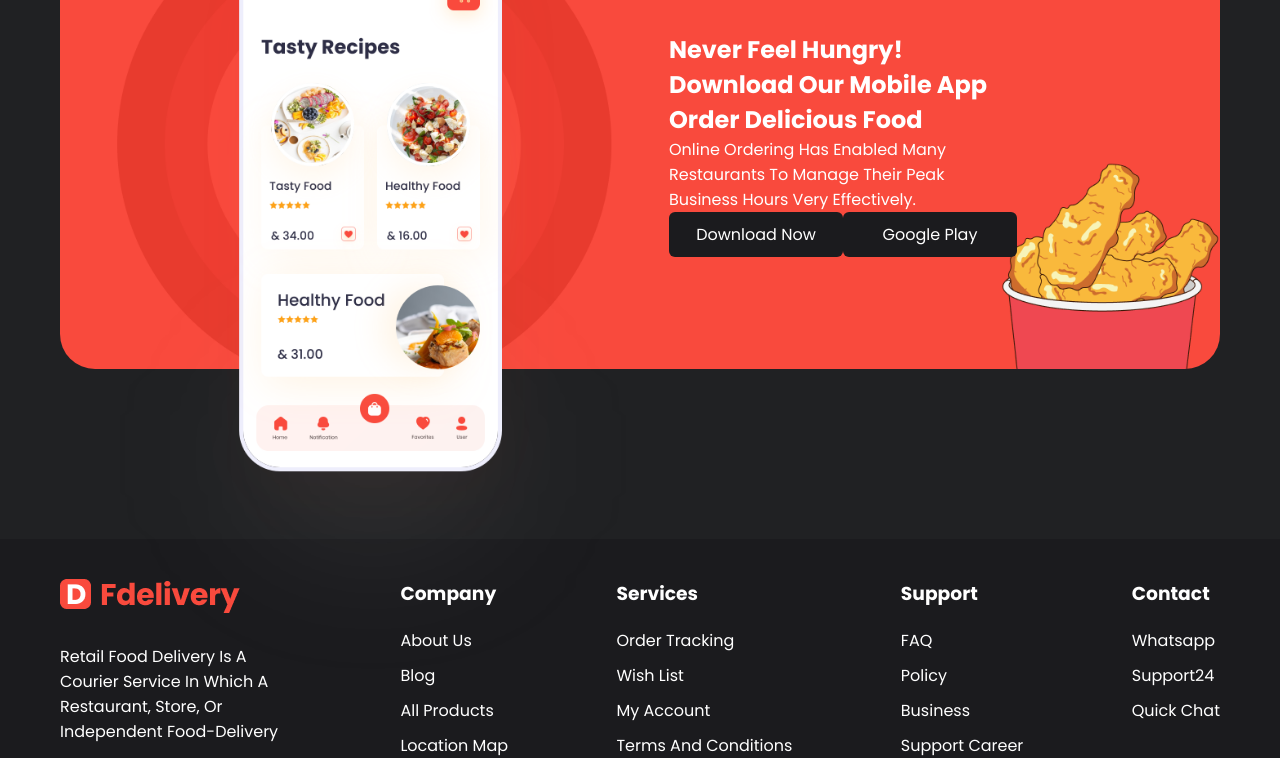
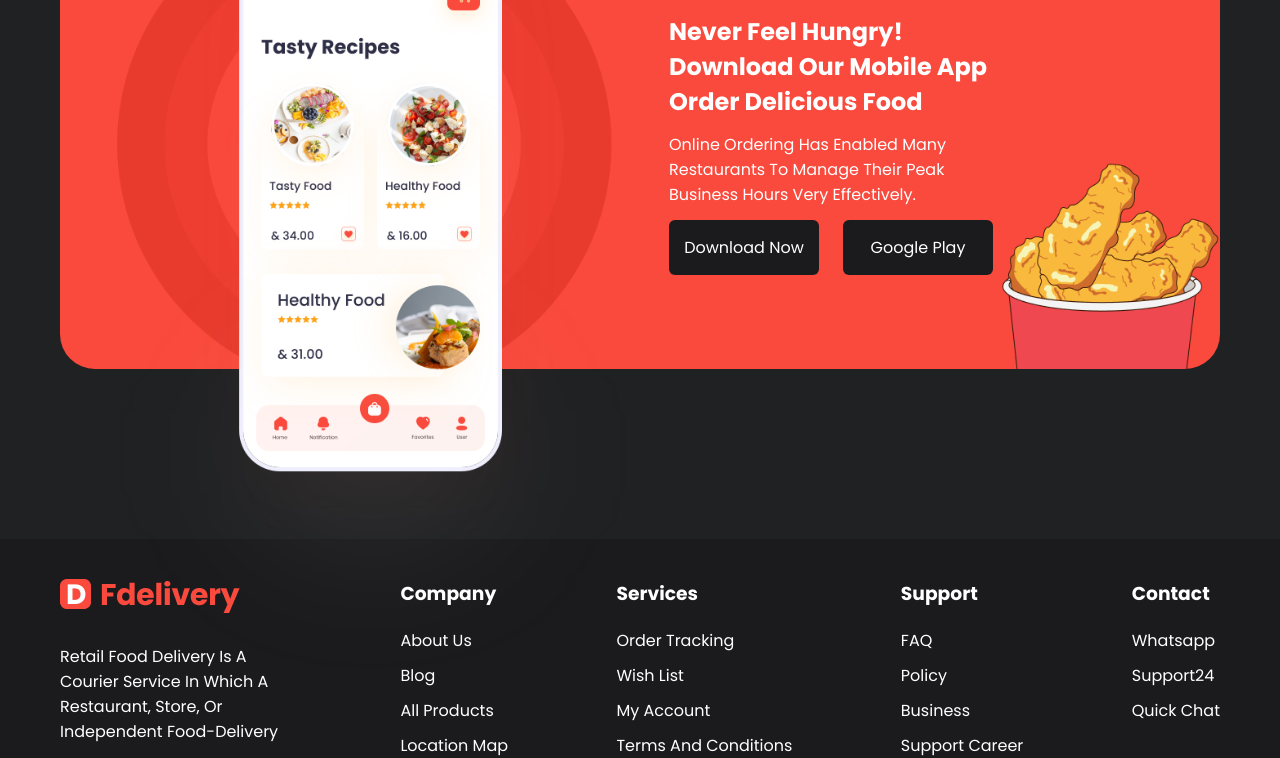
Before and after one commit to arkadeep16/Acciojob_contest_3, a plain HTML site: page index.html in a window 1280 px wide. Shown: the part 2420-3178 px from the top of the page. Drawn offline with Linux system fonts and the light colour scheme.

Commit message:
my final push

```diff
--- a/index.html
+++ b/index.html
@@ -259,10 +259,10 @@
               <h2>Never Feel Hungry!
                 Download Our Mobile App
                 Order Delicious Food</h2>
-                <p>Online ordering has enabled many restaurants to manage their peak business hours very effectively.</p>
-                <div class="d-flex">
-                  <div class="btn btn-dark">Download now</div>
-                  <div class="btn btn-dark">google play</div>
+                <p class="my-1">Online ordering has enabled many restaurants to manage their peak business hours very effectively.</p>
+                <div class="d-flex ">
+                  <div class="btn btn-dark ">Download now</div>
+                  <div class="btn btn-dark mx-2">google play</div>
                 </div>
             </div>
           </div>
--- a/style.css
+++ b/style.css
@@ -120,7 +120,13 @@ section {
 .bg-dark,
 .btn-dark {
   background-color: var(--bg-color);
-  color: #fff;
+  border: none;
+  color: white;
+  padding: 15px 5px;
+  text-align: center;
+  text-decoration: none;
+  display: inline-block;
+  font-size: 16px;
 }
 
 .bg-light,
```
